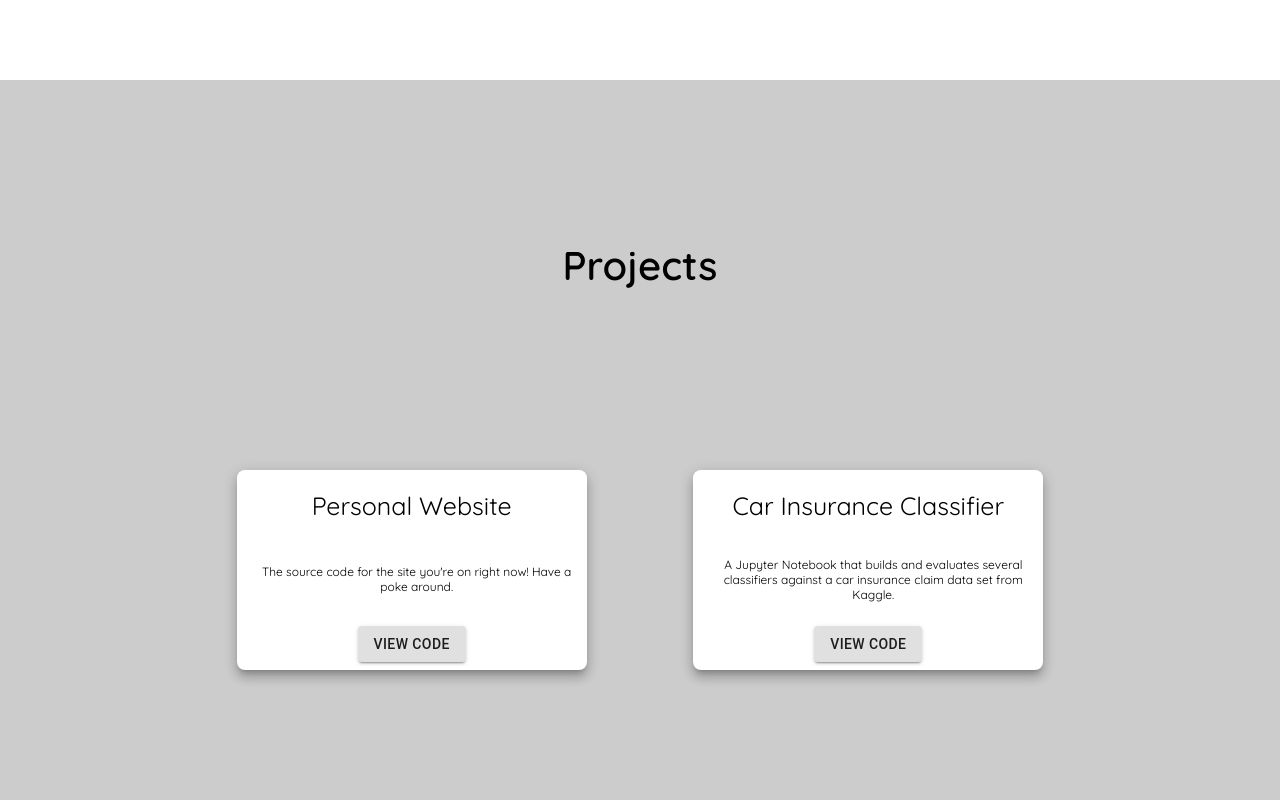
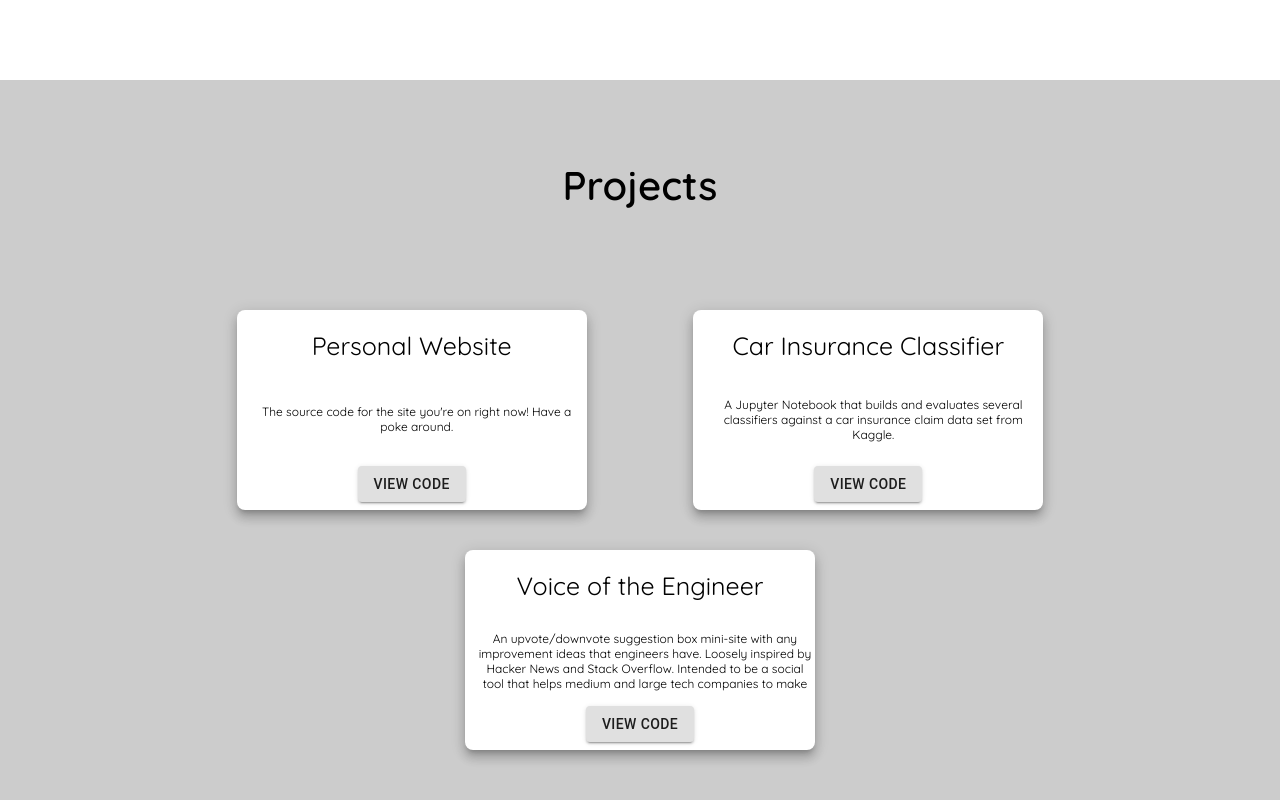
Before and after one commit to njlustig/noahlustig.com, a Next.js app: page / in a window 1280 px wide. Shown: the part 2200-3000 px from the top of the page. Built offline with nearby package versions, Linux system fonts and the light colour scheme.

Commit message:
card content updated

```diff
--- a/components/Card/Card.js
+++ b/components/Card/Card.js
@@ -3,7 +3,7 @@ import Button from '@material-ui/core/Button';
 import { TitleText, BodyText, CardContainer, HeaderContainer, ContentContainer, ActionsContainer} from './Card.styles';
 import { StylesProvider } from '@material-ui/core/styles';
 
-const Card = ({ title, description }) => {
+const Card = ({ title, description, repolink }) => {
 
   return (
     <StylesProvider injectFirst>
@@ -13,7 +13,7 @@ const Card = ({ title, description }) => {
           <BodyText>{description}</BodyText>
         </ContentContainer>
         <ActionsContainer>
-          <Button variant="contained">View Code</Button>
+          <Button href={repolink} variant="contained">View Code</Button>
         </ActionsContainer>
       </CardContainer>
     </StylesProvider>
--- a/pages/index.js
+++ b/pages/index.js
@@ -88,10 +88,26 @@ const Home = () => {
         <ContentContainer color="darkgrey" col even>
         <TitleText center>Projects</TitleText>
         <ProjectsContainer>
-          <Card title="Personal Website" description="The source code for the site you're on right now!  Have a poke around."/>
-          <Card title="Car Insurance Classifier" description="A Jupyter Notebook that builds and evaluates several classifiers against a car insurance claim data set from Kaggle." />
-          {/* <Card />
-          <Card /> */}
+          <Card
+            title="Personal Website"
+            description="The source code for the site you're on right now!  Have a poke around."
+            repolink="https://github.com/njlustig/noahlustig.com"
+          />
+          <Card
+            title="Car Insurance Classifier"
+            description="A Jupyter Notebook that builds and evaluates several classifiers against a car insurance claim data set from Kaggle."
+            repolink="https://github.com/njlustig/insurance_classifier"
+          />
+          <Card
+            title="Voice of the Engineer"
+            description="An upvote/downvote suggestion box mini-site with any improvement ideas that engineers have.
+
+            Loosely inspired by Hacker News and Stack Overflow.
+
+            Intended to be a social tool that helps medium and large tech companies to make improvements in order to empower their developers to do their best work."
+            repolink="https://github.com/SilasReinagel/VoiceOfTheEngineers"
+          />
+          {/* <Card /> */}
         </ProjectsContainer>
 
         </ContentContainer>
```
